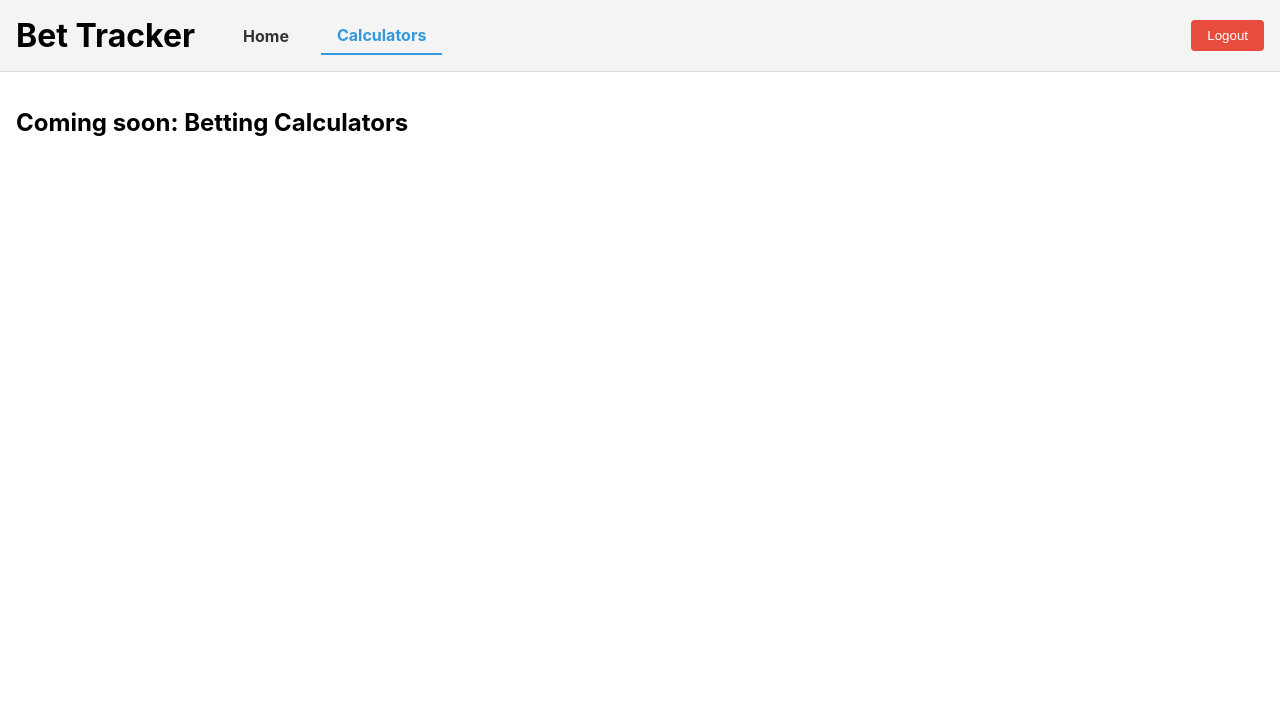
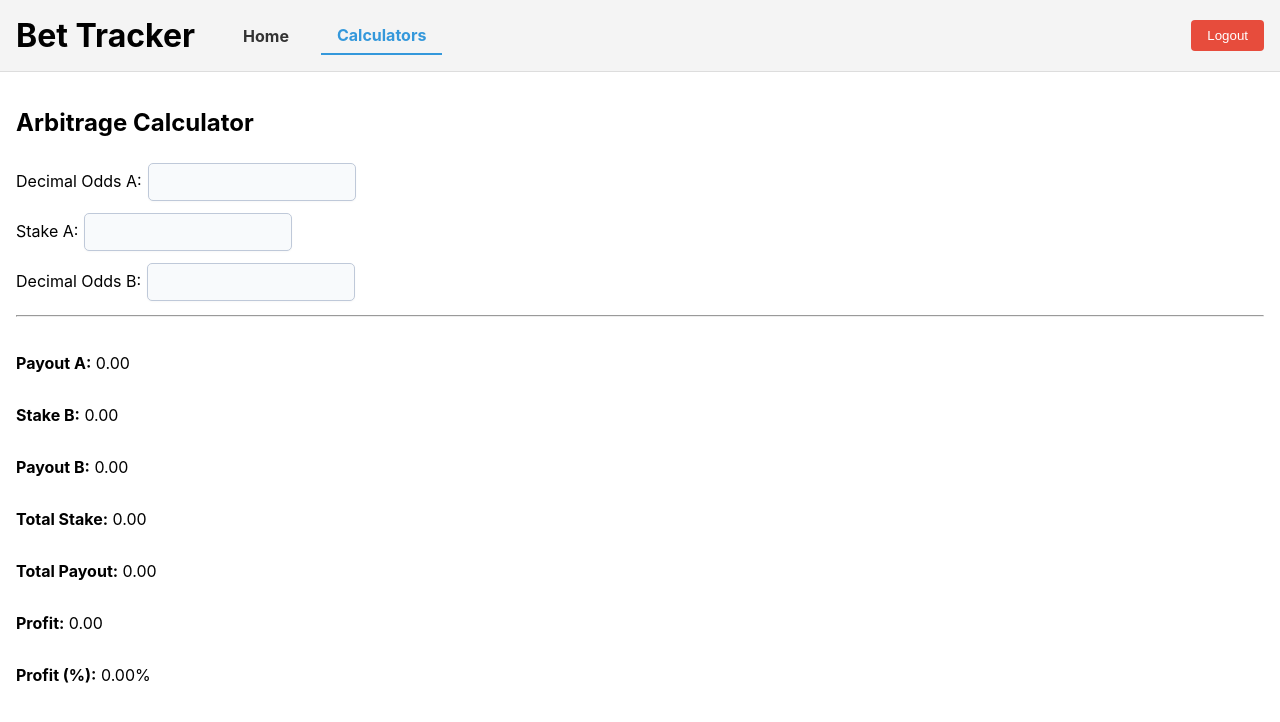
Before and after one commit to mpitog/bet-tracker, a React (Create React App) app in the folder frontend/: page /calculators in a window 1280 px wide. Shown: the top 722 px of the page. Built offline with nearby package versions, Linux system fonts and the light colour scheme; sample sign-in values are in the browser's storage.

Commit message:
arb calculator

```diff
--- a/frontend/src/Calculators.js
+++ b/frontend/src/Calculators.js
@@ -1,16 +1,104 @@
 // src/Calculators.js
-import React from 'react';
+import React, { useState, useEffect } from 'react';
 import Header from './components/Header'; // Adjust the import path as necessary
+import './styles/main.css';
 
-const Calculators = () => {
+const ArbitrageCalculator = () => {
+  const [oddsA, setOddsA] = useState('');
+  const [stakeA, setStakeA] = useState('');
+  const [oddsB, setOddsB] = useState('');
+
+  const [payoutA, setPayoutA] = useState(0);
+  const [stakeB, setStakeB] = useState(0);
+  const [payoutB, setPayoutB] = useState(0);
+  const [totalStake, setTotalStake] = useState(0);
+  const [profit, setProfit] = useState(0);
+  const [profitPercent, setProfitPercent] = useState(0);
+
+  useEffect(() => {
+    const oA = parseFloat(oddsA);
+    const sA = parseFloat(stakeA);
+    const oB = parseFloat(oddsB);
+
+    if (isNaN(oA) || isNaN(sA) || isNaN(oB)) return;
+
+    const calculatedPayoutA = oA * sA;
+    const calculatedStakeB = calculatedPayoutA / oB;
+    const calculatedPayoutB = oB * calculatedStakeB;
+    const calculatedTotalStake = sA + calculatedStakeB;
+    const calculatedProfit = calculatedPayoutA - calculatedTotalStake;
+    const calculatedProfitPercent = (calculatedProfit / calculatedPayoutA) * 100;
+
+    setPayoutA(calculatedPayoutA);
+    setStakeB(calculatedStakeB);
+    setPayoutB(calculatedPayoutB);
+    setTotalStake(calculatedTotalStake);
+    setProfit(calculatedProfit);
+    setProfitPercent(calculatedProfitPercent);
+  }, [oddsA, stakeA, oddsB]);
+
+  const getProfitClass = () => {
+    if (profit > 0) return 'profit-positive';
+    if (profit < 0) return 'profit-negative';
+    return '';
+  };
+
   return (
     <>
       <Header />
-      <div style={{ padding: '1rem' }}><h2>Coming soon: Betting Calculators</h2></div>
+      <div style={{ padding: '1rem' }}>
+        <h2>Arbitrage Calculator</h2>
+
+        <div className="input-group">
+          <label>Decimal Odds A:</label>
+          <input
+            className="inputField"
+            type="number"
+            value={oddsA}
+            onChange={(e) => setOddsA(e.target.value)}
+            step="any"
+            min="1"
+          />
+        </div>
+
+        <div className="input-group">
+          <label>Stake A:</label>
+          <input
+            className="inputField"
+            type="number"
+            value={stakeA}
+            onChange={(e) => setStakeA(e.target.value)}
+            step="any"
+            min="0"
+          />
+        </div>
+
+        <div className="input-group">
+          <label>Decimal Odds B:</label>
+          <input
+            className="inputField"
+            type="number"
+            value={oddsB}
+            onChange={(e) => setOddsB(e.target.value)}
+            step="any"
+            min="1"
+          />
+        </div>
+
+        <hr />
+
+        <div className="output-group">
+          <p><strong>Payout A:</strong> {payoutA.toFixed(2)}</p>
+          <p><strong>Stake B:</strong> {stakeB.toFixed(2)}</p>
+          <p><strong>Payout B:</strong> {payoutB.toFixed(2)}</p>
+          <p><strong>Total Stake:</strong> {totalStake.toFixed(2)}</p>
+          <p><strong>Total Payout:</strong> {payoutA.toFixed(2)}</p>
+          <p className={getProfitClass()}><strong>Profit:</strong> {profit.toFixed(2)}</p>
+          <p className={getProfitClass()}><strong>Profit (%):</strong> {profitPercent.toFixed(2)}%</p>
+        </div>
+      </div>
     </>
   );
 };
 
-
-
-export default Calculators;
+export default ArbitrageCalculator;
--- a/frontend/src/styles/main.css
+++ b/frontend/src/styles/main.css
@@ -57,6 +57,19 @@
 }
 
 
-/* calculator page css
+/* calculator page css */
+.output-group {
+  display: flex;
+  flex-direction: column;
+  align-items: flex-start;
+  margin-top: 20px;
+}
+.profit-positive {
+  color: #2ecc71; /* green */
+  font-weight: bold;
+}
 
-...*/
+.profit-negative {
+  color: #e74c3c; /* red */
+  font-weight: bold;
+}
```
